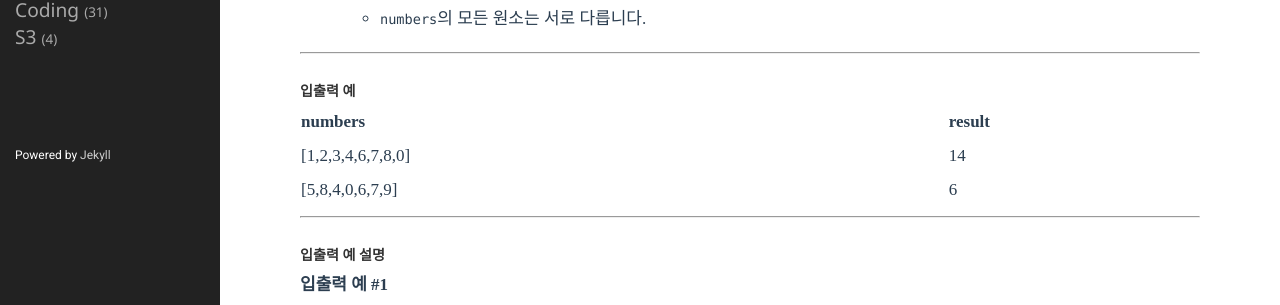
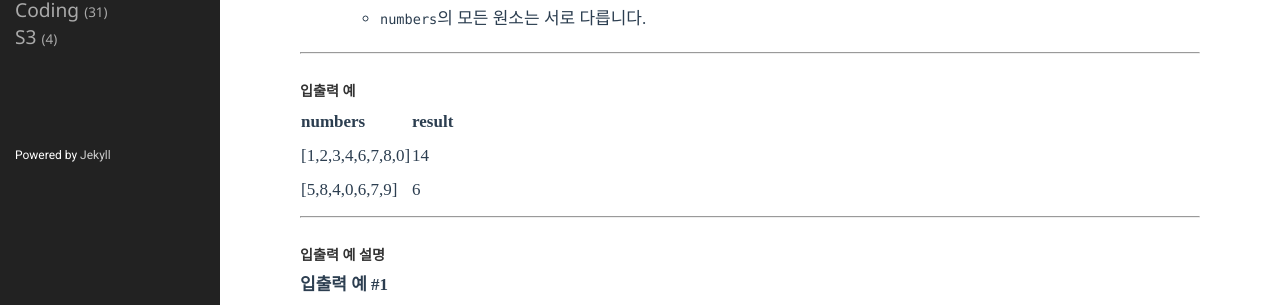
Before and after one commit to cjungm/cjungm.github.io, a Jekyll site: the page built from _posts/Coding/2022-06-27-Add_missing_numbers.md, in a window 1280 px wide. Shown: the part 492-797 px from the top of the page. Built offline with Jekyll 4.4.1, drawn with Linux system fonts in a browser that asks for light colours.

Commit message:
add table css

```diff
--- a/public/css/style.css
+++ b/public/css/style.css
@@ -342,9 +342,10 @@ footer {
 table {
     border-collapse: collapse;
     border-spacing: 0px;
-    width: 100%;
+    width: auto;
     overflow: auto;
     break-inside: auto;
     text-align: left;
 	border-width: thin;
+	border-color: #111;
 }
```
